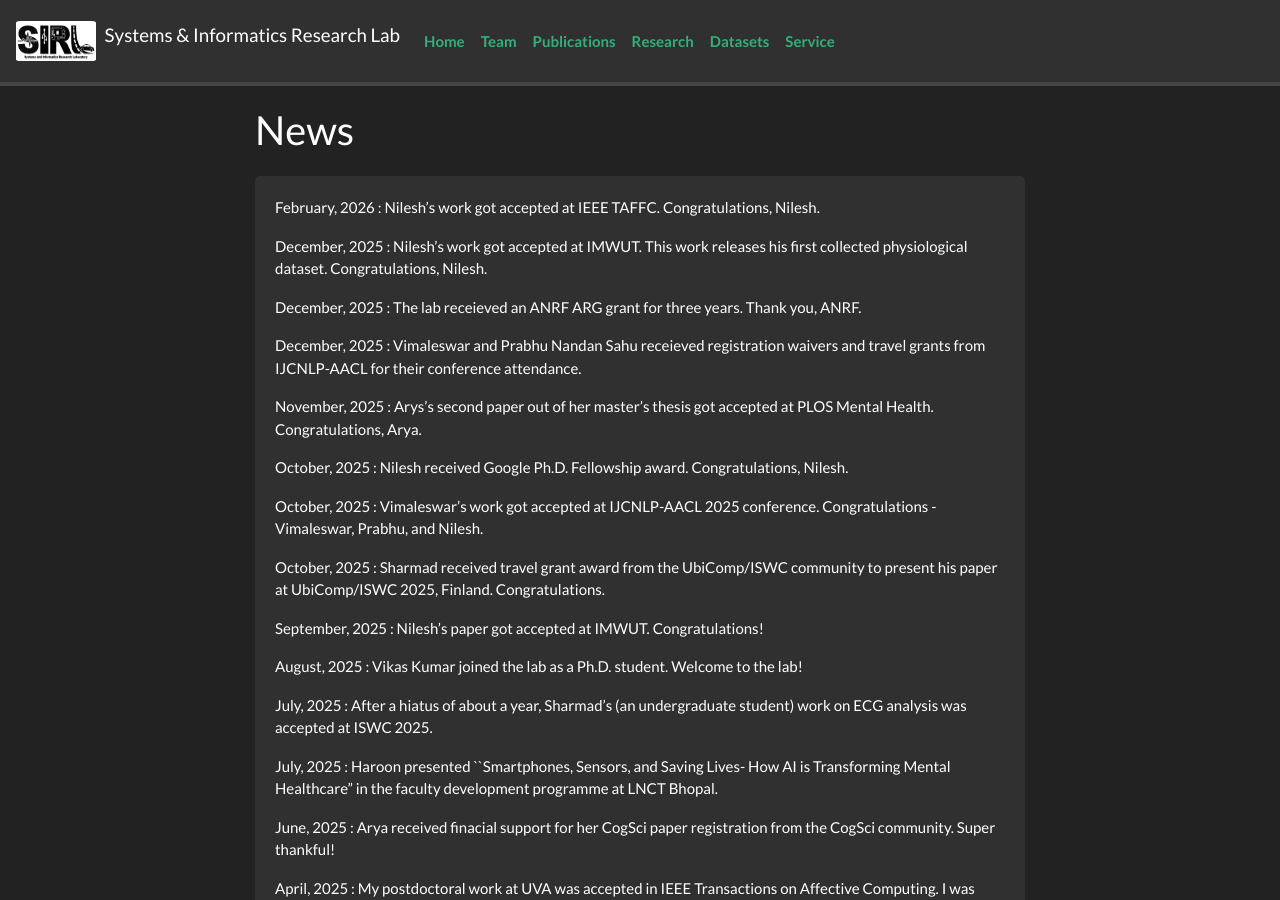
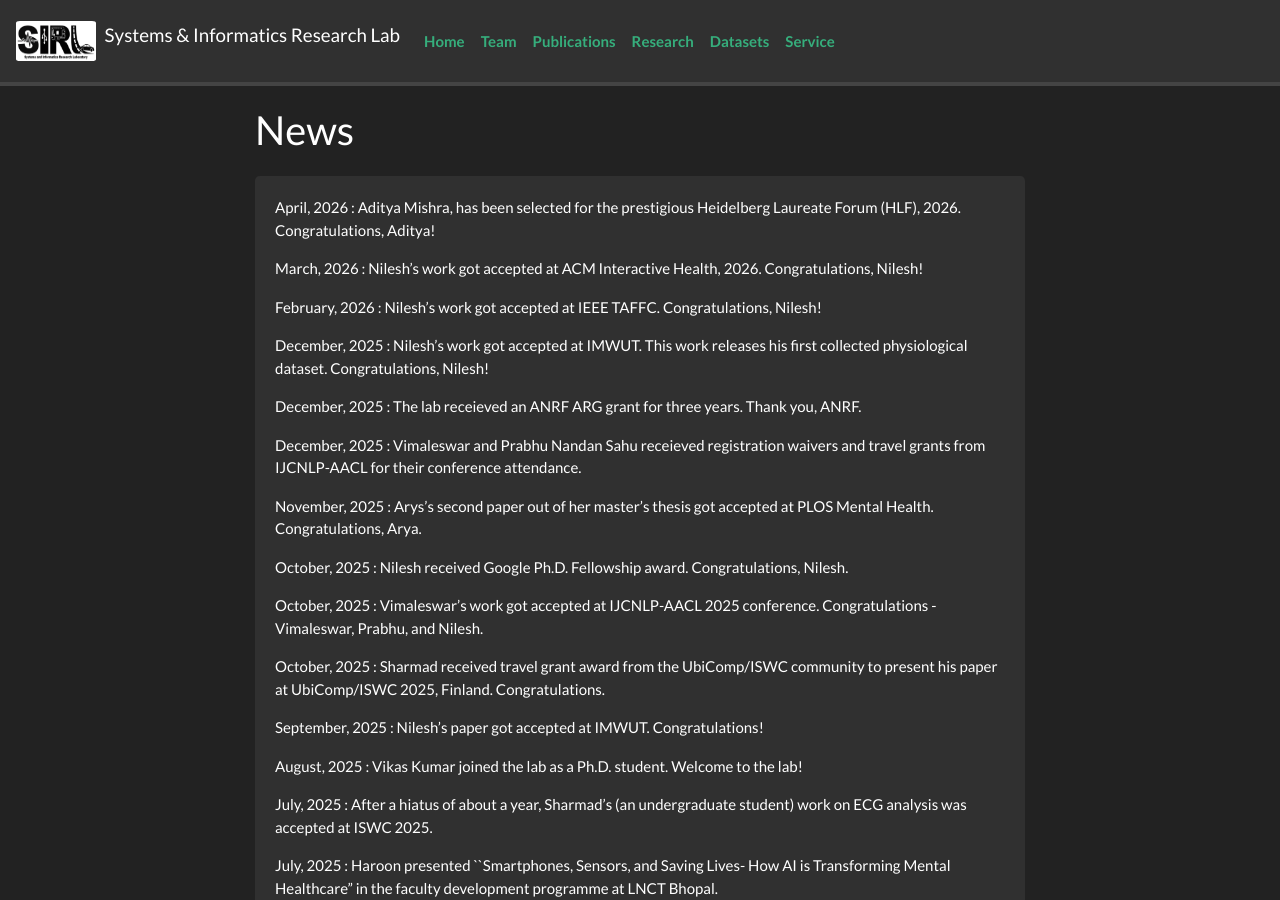
Before and after one commit to sirl-lab/sirl-lab.github.io, a Jekyll site: the page built from _pages/allnews.md, in a window 1280 px wide and 900 px high. Built offline with Jekyll 4.4.1, drawn with Linux system fonts in a browser that asks for light colours; nearby versions of some CDN libraries; a style sheet for code colours, icons or effects is not loaded.

Commit message:
Update news.yml
updated news page

```diff
--- a/_data/news.yml
+++ b/_data/news.yml
@@ -1,8 +1,15 @@
+
+- date: April, 2026
+  headline: Aditya Mishra, has been selected for the prestigious Heidelberg Laureate Forum (HLF), 2026. Congratulations, Aditya!
+
+- date: March, 2026
+  headline: Nilesh's work got accepted at ACM Interactive Health, 2026. Congratulations, Nilesh!
+
 - date: February, 2026
-  headline: Nilesh's work got accepted at IEEE TAFFC. Congratulations, Nilesh.
+  headline: Nilesh's work got accepted at IEEE TAFFC. Congratulations, Nilesh!
 
 - date: December, 2025
-  headline: Nilesh's work got accepted at IMWUT. This work releases his first collected physiological dataset. Congratulations, Nilesh.
+  headline: Nilesh's work got accepted at IMWUT. This work releases his first collected physiological dataset. Congratulations, Nilesh!
 
 - date: December, 2025
   headline: The lab receieved an ANRF ARG grant for three years. Thank you, ANRF.
```
